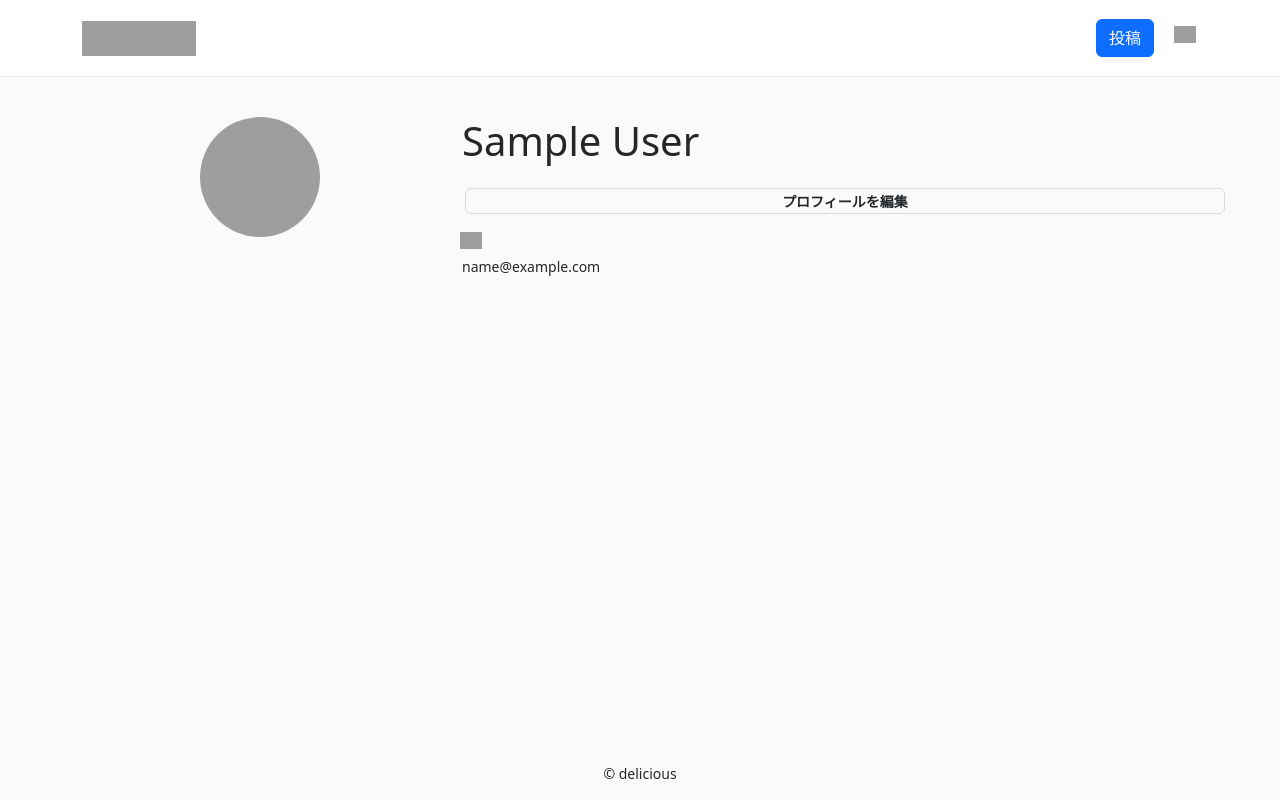
After one commit to base1551/Monochrogram, a Rails app: page /users/1 in a window 1280 px wide. The commit adds this page. Run offline with Rails 7, Linux system fonts and the light colour scheme; the visitor is signed in with stand-in values (Sample User, id 1); style sheets or scripts are compiled from the project's sources; some libraries are stand-ins or nearby versions; grey boxes are pictures that could not be loaded.

Commit message:
プロフィールページ作成

```diff
--- /dev/null
+++ b/app/assets/javascripts/users.coffee
@@ -0,0 +1,3 @@
+# Place all the behaviors and hooks related to the matching controller here.
+# All this logic will automatically be available in application.js.
+# You can use CoffeeScript in this file: http://coffeescript.org/
--- a/app/assets/stylesheets/application.scss
+++ b/app/assets/stylesheets/application.scss
@@ -3,4 +3,6 @@
 @import "layouts/navbar";
 
 @import "common";
+
 @import "users/devise";
+@import "users/show";
--- /dev/null
+++ b/app/assets/stylesheets/users.scss
@@ -0,0 +1,3 @@
+// Place all the styles related to the users controller here.
+// They will automatically be included in application.css.
+// You can use Sass (SCSS) here: http://sass-lang.com/
--- /dev/null
+++ b/app/assets/stylesheets/users/show.scss
@@ -0,0 +1,33 @@
+.profile-wrap{
+  margin:40px 0px;
+}
+
+.round-img{
+  border-radius:50%;
+  width: 120px;
+  height: 120px;
+}
+
+.edit-profile-btn {
+  margin: 15px 0 0 15px;
+  font-weight: bold;
+  height: 26px;
+  line-height: 26px;
+  padding: 0 26px;
+  border-color: #dbdbdb;
+  font-size: 14px;
+}
+
+.setting {
+  background-image: image-url("parts4.png");
+  background-repeat: no-repeat;
+  height: 24px;
+  width: 24px;
+  background-color: transparent;
+  margin: 18px 0 0 10px;
+  background-size: 22px!important;
+  border: none;
+  &:hover {
+    cursor: pointer;
+  }
+}
--- /dev/null
+++ b/app/controllers/users_controller.rb
@@ -0,0 +1,7 @@
+class UsersController < ApplicationController
+
+  def show
+    @user = User.find_by(id: params[:id])
+  end
+
+end
--- a/app/helpers/application_helper.rb
+++ b/app/helpers/application_helper.rb
@@ -1,2 +1,9 @@
 module ApplicationHelper
+
+  def avatar_url(user)
+    return user.profile_photo unless user.profile_photo.nil?
+    gravatar_id = Digest::MD5::hexdigest(user.email).downcase
+    "https://www.gravatar.com/avatar/#{gravatar_id}.jpg"
+  end
+
 end
--- /dev/null
+++ b/app/helpers/users_helper.rb
@@ -0,0 +1,2 @@
+module UsersHelper
+end
--- a/app/views/layouts/application.html.erb
+++ b/app/views/layouts/application.html.erb
@@ -4,6 +4,8 @@
     <title>Delicious</title>
     <%= csrf_meta_tags %>
     <%= csp_meta_tag %>
+
+    <meta name="viewport" content="width=devise-width, initial-scale=1" >
 
     <%= stylesheet_link_tag    'application', media: 'all', 'data-turbolinks-track': 'reload' %>
     <%= javascript_include_tag 'application', 'data-turbolinks-track': 'reload' %>
@@ -25,7 +27,9 @@
         </div>
       <% end %>
 
-      <%= yield %>
+      <div class="container">
+        <%= yield %>
+      </div>
 
       <%= render 'partial/footer' %>
     </div>
--- a/app/views/partial/_navbar.html.erb
+++ b/app/views/partial/_navbar.html.erb
@@ -10,7 +10,7 @@
               <%= link_to "投稿", "#", class: "btn btn-primary"%>
             </li>
             <li>
-              <%= link_to "", "#", class: "nav-link commonNavIcon profile-icon"%>
+              <%= link_to "", user_path(current_user), class: "nav-link commonNavIcon profile-icon"%>
             </li>
           </ul>
       </div>
--- /dev/null
+++ b/app/views/users/show.html.erb
@@ -0,0 +1,38 @@
+<div class="profile-wrap">
+  <div class="row">
+    <div class="col-md-4 text-center">
+      <%= image_tag avatar_url(@user), class: "round-img" %>
+    </div>
+    <div class="col-md-8">
+      <div class="row">
+        <h1><%= @user.name %></h1>
+        <%= link_to "プロフィールを編集", edit_user_registration_path, class: "btn btn-outline-dark common-btn edit-profile-btn" %>
+        <button type="button" class="setting" data-toggle="modal" data-target="#exampleModal"></button>
+
+        <div class="modal fade" id="exampleModal" tabindex="-1" role="dialog" aria-labelledby="exampleModalLabel" aria-hidden="true">
+          <div class="modal-dialog" role="document">
+            <div class="modal-content">
+              <div class="modal-header">
+                <h5 class="modal-title" id="exampleModalLabel">設定</h5>
+                <button type="button" class="close" data-dismiss="modal" aria-label="Close">
+                  <span aria-hidden="true">×</span>
+                </button>
+              </div>
+              <div class="list-group text-center">
+                <%= link_to "サインアウト", destroy_user_session_path, method: :delete, class: "list-group-item list-group-item-action" %>
+                <%= link_to "キャンセル", "#", class: "list-group-item list-group-item-action", "data-dismiss": "modal" %>
+              </div>
+            </div>
+          </div>
+        </div>
+      </div>
+      <% if @user == current_user %>
+        <div class="row">
+          <p>
+            <%= @user.email %>
+          </p>
+        </div>
+      <% end %>
+    </div>
+  </div>
+</div>
--- a/config/routes.rb
+++ b/config/routes.rb
@@ -1,4 +1,5 @@
 Rails.application.routes.draw do
   devise_for :users
   root 'pages#home'
+  get '/users/:id', to: 'users#show', as: 'user'
 end
--- /dev/null
+++ b/db/migrate/20191002131634_add_profile_photo_to_users.rb
@@ -0,0 +1,5 @@
+class AddProfilePhotoToUsers < ActiveRecord::Migration[5.2]
+  def change
+    add_column :users, :profile_photo, :string
+  end
+end
```
Also changed, not shown: test/controllers/users_controller_test.rb (added, +7 -0 lines), db/schema.rb.
